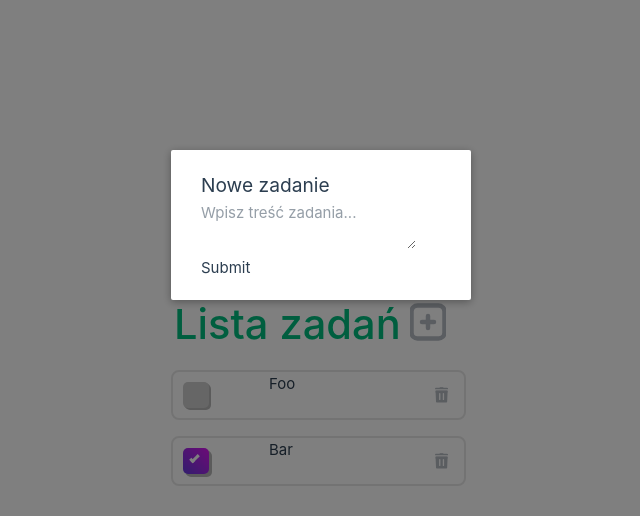
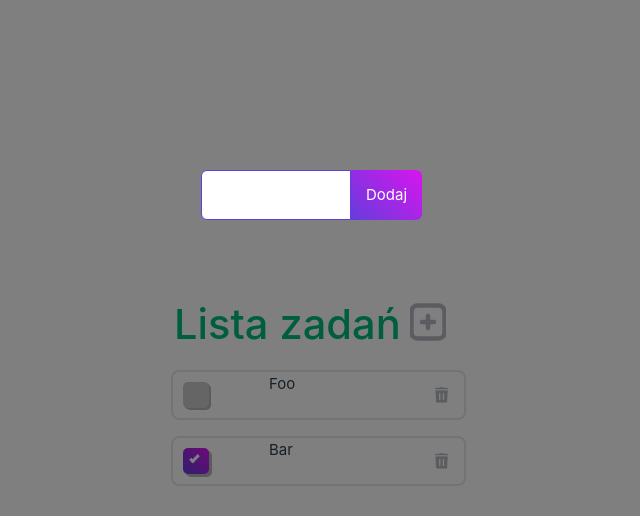
Before and after one commit to Niyande/todolist, a Vue app in the folder vue-project/: page / in a window 1280 px wide. Both pictures are taken after a click on the button 746 px from the left and 321 px from the top of the page. Shown: the top 516 px of the page, without its empty margins (319-959 px from the left). Built offline with nearby package versions, Linux system fonts and the light colour scheme.

Commit message:
popup changed to emit and some visual improvements

```diff
--- a/vue-project/src/components/List.vue
+++ b/vue-project/src/components/List.vue
@@ -18,6 +18,7 @@ const closePopup = () => {
 }
 
 const addListItem = (content) => {
+  console.log(content)
   items.value.unshift({content: content, checked: false})
 }
 
@@ -35,15 +36,7 @@ const removeListItem = (index) => {
         <PlusButton/>
       </button>
     </div>
-    <NewItemPopup :isOpen="isPopupOpened" @modal-close="closePopup" @submit="addListItem(popupArea)" name="first-modal">
-      <template #input>
-        <textarea ref="popupArea" placeholder="Wpisz treść zadania..."></textarea>
-      </template>
-      <template #footer>
-        <div>
-          <button @click="addListItem(popupArea.value),closePopup()">Submit</button>
-        </div>
-      </template>
+    <NewItemPopup :isOpen="isPopupOpened" @modal-close="closePopup" @addListItem="addListItem" name="first-modal">
     </NewItemPopup>
     <div class="wrapper" id="list">
       <ListItem v-for="item in items" v-model:checked="item.checked">
--- a/vue-project/src/components/NewItemPopup.vue
+++ b/vue-project/src/components/NewItemPopup.vue
@@ -1,30 +1,26 @@
 <script setup>
-import { ref } from "vue";
+import { useTemplateRef, ref } from "vue";
 import { onClickOutside } from '@vueuse/core'
 
 const props = defineProps({
   isOpen: Boolean,
 });
 
-const emit = defineEmits(["modal-close"]);
+const emit = defineEmits(["modal-close", "addListItem"]);
 
 const target = ref(null)
 onClickOutside(target, ()=>emit('modal-close'))
 
+const input = useTemplateRef('popupArea');
 </script>
 
 <template>
   <div v-if="isOpen" class="modal-mask">
     <div class="modal-wrapper">
       <div class="modal-container" ref="target">
-        <div class="modal-header">
-          <h3>Nowe zadanie</h3>
-        </div>
-        <div class="modal-body">
-          <slot name="input"></slot>
-        </div>
-        <div class="modal-footer">
-          <slot name="footer"></slot>
+        <div class="input-group">
+          <input type="text" class="input" ref="popupArea" placeholder="Wpisz treść zadania..." autocomplete="off">
+          <input class="button--submit" value="Dodaj" type="submit" @click="emit('addListItem', input.value); emit('modal-close')">
         </div>
       </div>
     </div>
@@ -32,9 +28,6 @@ onClickOutside(target, ()=>emit('modal-close'))
 </template>
 
 <style scoped>
-h3 {
-  font-size: 1.2rem;
-}
 
   .modal-mask {
     position: fixed;
@@ -49,9 +42,41 @@ h3 {
     width: 300px;
     margin: 150px auto;
     padding: 20px 30px;
-  background-color: var(--color-background);
-  border-radius: 2px;
-  box-shadow: 0 2px 8px rgba(0, 0, 0, 0.33);
   }
 
+  .input-group {
+    display: flex;
+    align-items: center;
+  }
+
+  .input {
+    min-height: 50px;
+    max-width: 150px;
+    padding: 0 1rem;
+    color: #fff;
+    background-color: var(--color-background);
+    font-size: 15px;
+    border: 1px solid rgb(100, 61, 219);
+    border-radius: 6px 0 0 6px;
+  }
+
+  .button--submit {
+    min-height: 50px;
+    padding: .5em 1em;
+    border: none;
+    border-radius: 0 6px 6px 0;
+    background-image: linear-gradient(45deg, rgb(100, 61, 219) 0%, rgb(217, 21, 239) 100%);
+    color: #fff;
+    font-size: 15px;
+    cursor: pointer;
+    transition: background-color .3s ease-in-out;
+  }
+
+  .button--submit:hover {
+    background-image: linear-gradient(45deg, rgb(100, 61, 219) 0%, rgb(217, 21, 239) 100%);
+  }
+
+  .input:focus, .input:focus-visible {
+    outline: none;
+  }
 </style>
```
Lines whose indentation alone changed are shown as unchanged.
